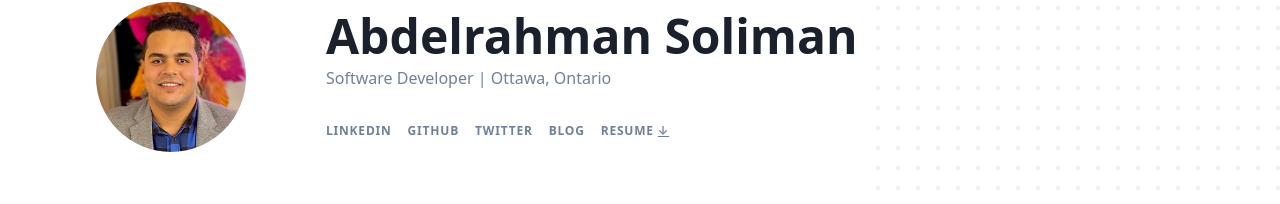
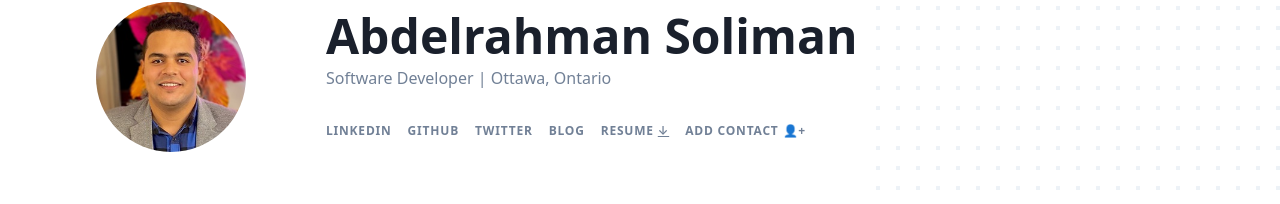
Before and after one commit to asolimandev/asoliman.dev, a Gatsby site: page / in a window 1280 px wide. Shown: the part 94-298 px from the top of the page. Built offline with nearby package versions, Linux system fonts and the light colour scheme; Gatsby itself is replaced by a stand-in of ours.

Commit message:
finaleee

```diff
--- a/src/components/header/index.jsx
+++ b/src/components/header/index.jsx
@@ -2,6 +2,7 @@ import { Link } from 'gatsby';
 import get from 'lodash/get';
 import React from 'react';
 import resumeFile from '../../../r.pdf'
+import contactFile from '../../../c.vcf'
 import profileImg from '../../images/profile.jpg';
 const classes = {
   wrapper: 'block mb-6 md:flex',
@@ -69,6 +70,11 @@ const Header = ({ metadata = {}, noBlog = false }) => {
               Resume <u>↓</u>
             </a>
           </li>
+          <li className={classes.item}>
+            <a className={classes.link} href={contactFile} download="Abdelrahman_Soliman.vcf">
+              Add Contact 👤+
+            </a>
+          </li>
         </ul>
       </div>
     </div>
```
Also changed, not shown: 2 other files.
